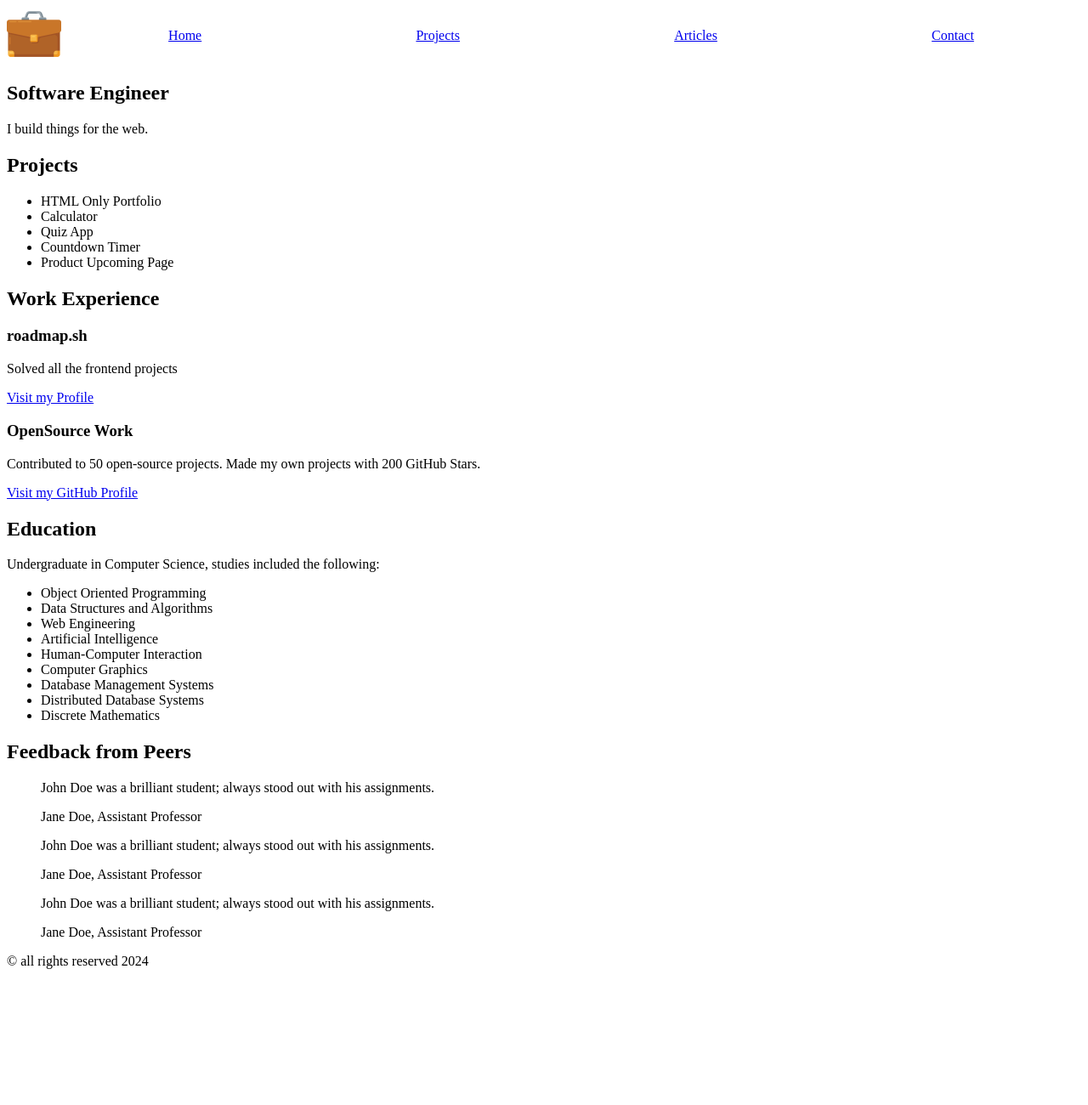
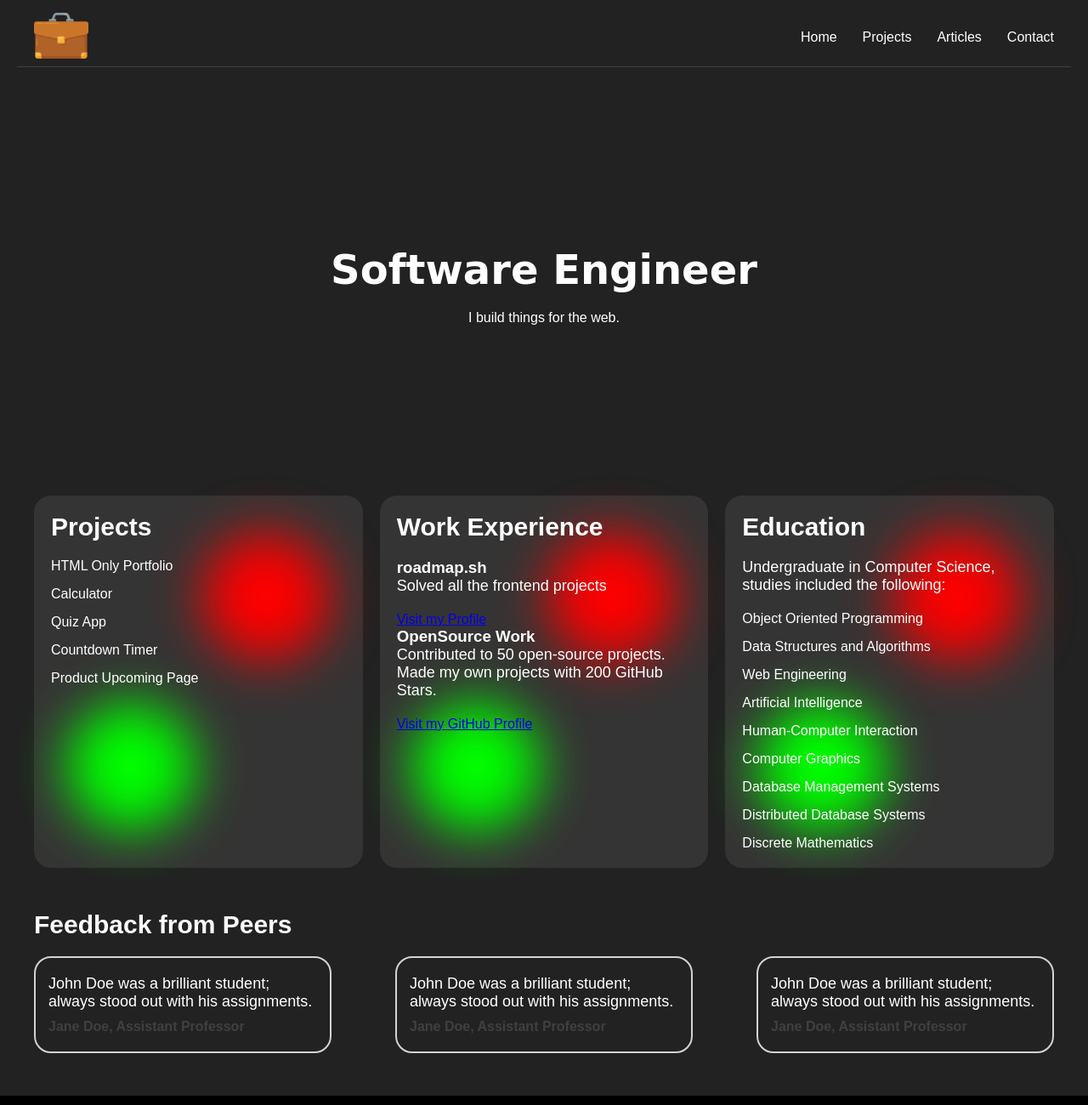
Before and after one commit to shamsiddindevs/myCv, a plain HTML site: page index.html in a window 1280 px wide. Shown: the top 1300 px of the page at 85% size. Before the commit the page ends 1156 px from the top, so only its background shows below. Drawn offline with Linux system fonts and the light colour scheme.

Commit message:
add styled

```diff
--- a/index.html
+++ b/index.html
@@ -24,7 +24,9 @@
       href="styles.css" />
   </head>
   <body>
+  <div class="home">
     <header>
+      <div class="container bordor-bottom">
         <div class="logo">
           <img
             width="64"
@@ -39,6 +41,7 @@
             <li><a href="contact.html">Contact</a></li>
           </ul>
         </nav>
+      </div>
     </header>
 
     <main>
@@ -47,6 +50,7 @@
         <p>I build things for the web.</p>
       </section>
 
+      <div class="container gap-5">
         <section class="projects">
           <h2>Projects</h2>
           <ul>
@@ -78,7 +82,8 @@
         <section class="education">
           <h2>Education</h2>
           <p>
-          Undergraduate in Computer Science, studies included the following:
+            Undergraduate in Computer Science, <br />
+            studies included the following:
           </p>
           <ul>
             <li>Object Oriented Programming</li>
@@ -92,9 +97,11 @@
             <li>Discrete Mathematics</li>
           </ul>
         </section>
-
+      </div>
+      <div class="container">
         <aside class="reviews">
           <h2>Feedback from Peers</h2>
+          <div class="reviews-card">
             <blockquote>
               <p>
                 John Doe was a brilliant student; always stood out with his
@@ -116,11 +123,14 @@
               </p>
               <footer>Jane Doe, Assistant Professor</footer>
             </blockquote>
+          </div>
         </aside>
+      </div>
     </main>
 
-    <footer>
+    <footer class="footer">
       <p>&copy; all rights reserved 2024</p>
     </footer>
+  </div>
   </body>
 </html>
--- a/styles.css
+++ b/styles.css
@@ -1,20 +1,174 @@
+* {
+  margin: 0;
+  padding: 0;
+  box-sizing: border-box;
+  list-style: none;
+}
+
+body {
+  background-color: #222;
+  color: white;
+  font-family: Arial, Helvetica, sans-serif;
+}
+
+
 header {
+  padding: 10px 0;
+}
+.container {
+  width: 100%;
+  max-width: 1240px;
+  margin: 0 auto;
+  padding: 0 20px;
   display: flex;
   justify-content: space-between;
+  flex-wrap: wrap;
+}
+.bordor-bottom {
+  border-bottom: 1px solid #414040;
   align-items: center;
-}
-
-nav {
-  flex-grow: 1;
 }
 
 nav ul {
   display: flex;
-  justify-content: space-around;
-  list-style-type: none;
-  padding: 0;
+  align-items: center;
+  list-style: none;
+  gap: 30px;
 }
 
-.logo img {
-  border-radius: 8px;
+nav ul li a {
+  color: white;
+  text-decoration: none;
 }
+
+.intro {
+  padding: 200px 0;
+  text-align: center;
+}
+
+.intro h1 {
+  font-size: 48px;
+  font-weight: bold;
+  margin-bottom: 20px;
+  font-family: cursive;
+}
+/* about */
+.container section {
+  flex: 1;
+  min-width: 300px;
+  backdrop-filter: blur(5px);
+  background-color: rgba(59, 58, 58, 0.8);
+  padding: 20px;
+  border-radius: 20px;
+}
+.container section::before {
+  content: "";
+  position: absolute;
+  top: 10%;
+  right: 10%;
+  width: 150px;
+  height: 150px;
+  border-radius: 50%;
+  background-color: rgba(255, 0, 0, 1);
+  filter: blur(30px);
+  z-index: -1;
+}
+.container section::after {
+  content: "";
+  position: absolute;
+  bottom: 10%;
+  left: 10%;
+  width: 150px;
+  height: 150px;
+  border-radius: 50%;
+  background-color: rgba(0, 255, 0, 1);
+  filter: blur(30px);
+  z-index: -1;
+}
+
+.gap-5 {
+  gap: 20px;
+}
+
+.container section h2 {
+  font-size: 30px;
+  margin-bottom: 20px;
+}
+
+.container section p {
+  font-size: 18px;
+  margin-bottom: 20px;
+}
+.container section ul {
+  display: flex;
+  flex-direction: column;
+  gap: 15px;
+}
+
+/* reviews */
+.reviews {
+  padding: 50px 0;
+
+  width: 100%;
+}
+
+.reviews h2 {
+  font-size: 30px;
+  margin-bottom: 20px;
+}
+.reviews .reviews-card {
+  display: flex;
+  align-items: center;
+  justify-content: space-between;
+  flex-wrap: wrap;
+  width: 100%;
+  gap: 20px;
+}
+
+.reviews .reviews-card blockquote {
+  width: 350px;
+  padding: 20px 15px;
+  border-radius: 20px;
+  border: 2px solid rgba(255, 255, 255, 0.8);
+}
+
+.reviews .reviews-card blockquote p {
+  font-size: 18px;
+  margin-bottom: 10px;
+}
+.reviews .reviews-card blockquote footer {
+  font-size: 16px;
+  color: #414040;
+  font-weight: bold;
+}
+
+/* footer */
+
+.footer {
+  padding: 20px 0;
+  background-color: #000;
+  color: white;
+  text-align: center;
+}
+
+
+@media (max-width: 350px) {
+  nav ul {
+    flex-direction: column;
+  }
+  .container section {
+    min-width: 200px;
+  }
+}
+
+@media (max-width: 768px) {
+  header {
+    padding: 10px 0;
+    min-height: 120px;
+  }
+  header .container {
+    flex-direction: column;
+    gap: 20px;
+    padding: 10px 0;
+  }
+}
```
Also changed, not shown: contact.html (+3 -0 lines), dars.html (added, +50 -0 lines). Lines whose indentation alone changed are shown as unchanged.
